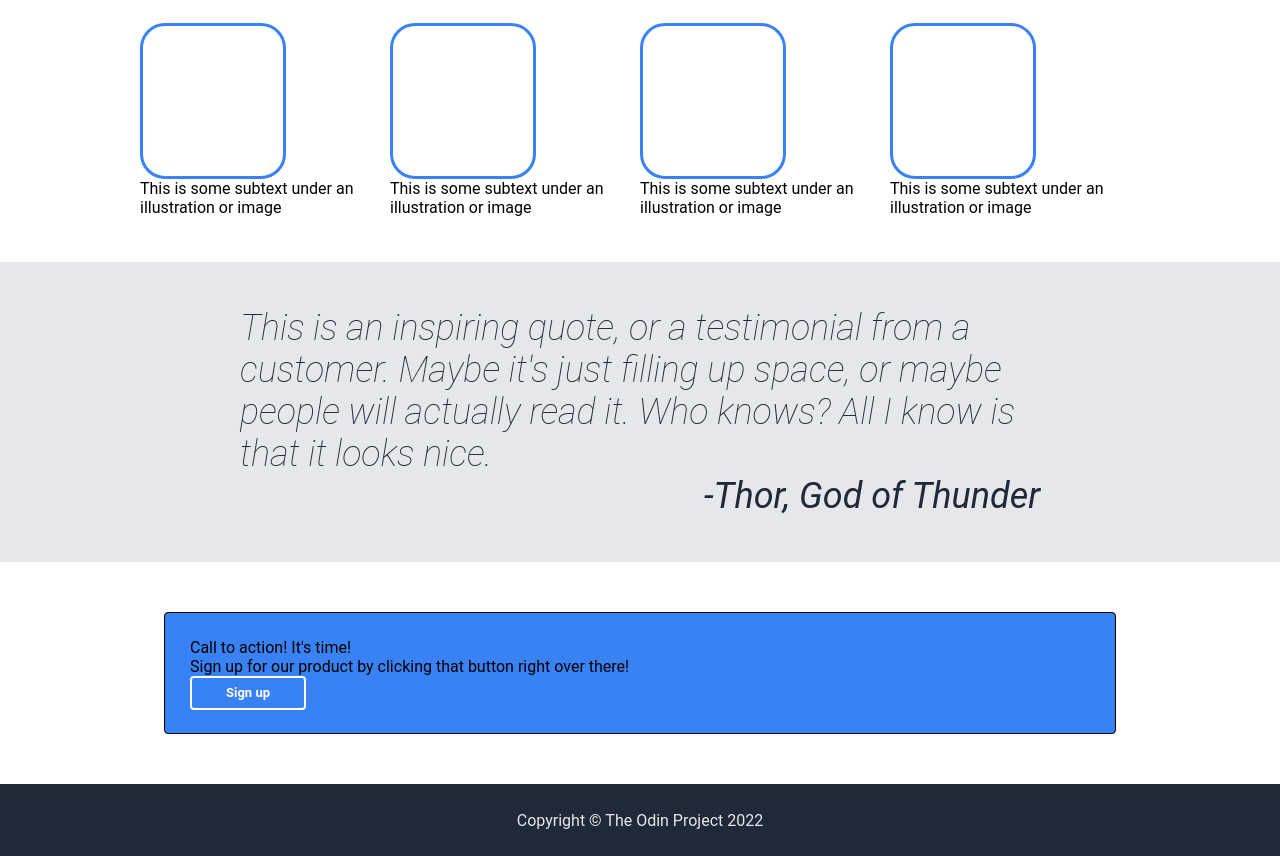
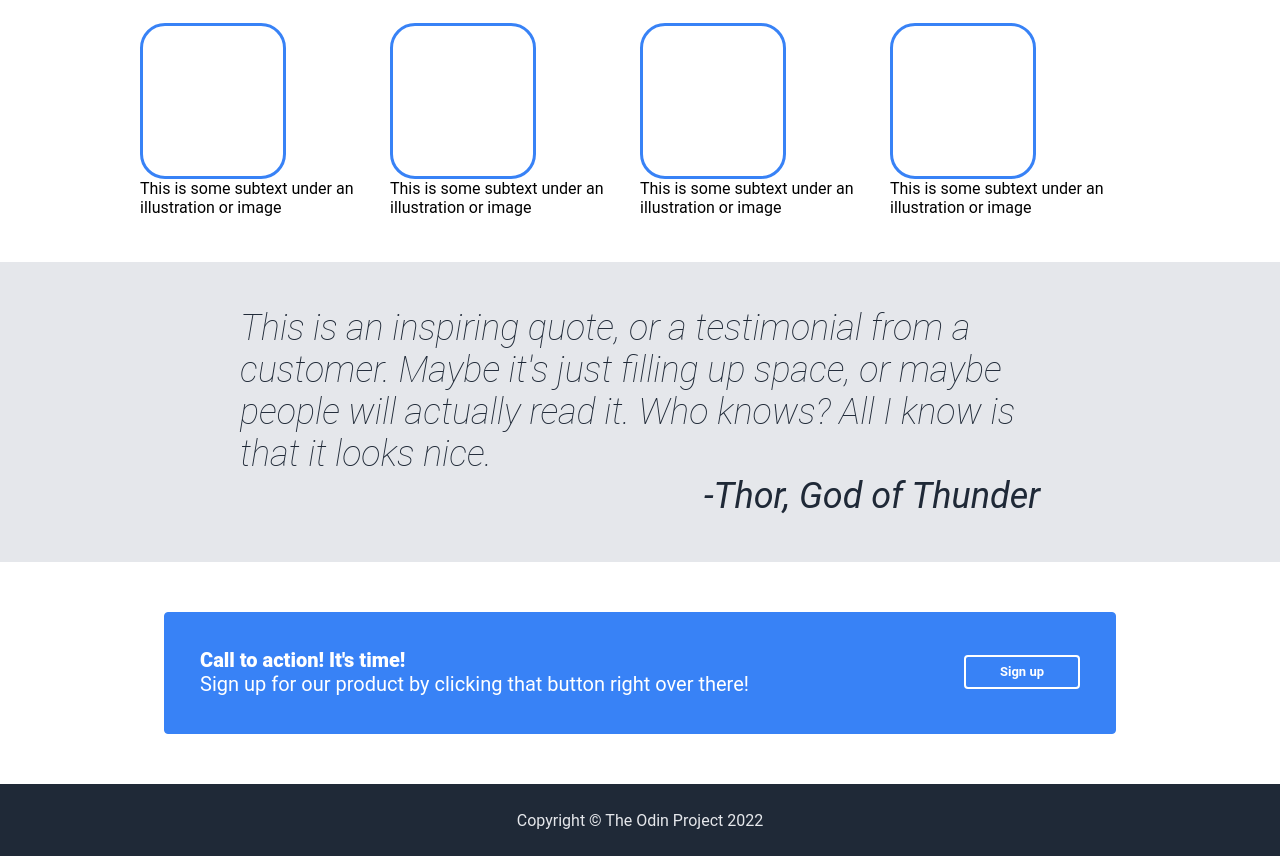
Before and after one commit to chojolan/simple-landing-page, a plain HTML site: page index.html in a window 1280 px wide. Shown: the part 532-1388 px from the top of the page. Drawn offline with Linux system fonts and the light colour scheme.

Commit message:
Added flexbox properties to all elements in the landing page

```diff
--- a/index.html
+++ b/index.html
@@ -65,9 +65,13 @@
     </div>
     <div class="bottom">
         <div class="rectangle">
-            <div class="rectangle-header">Call to action! It's time!</div>
-            <div class="rectangle-description">Sign up for our product by clicking that button right over there!</div>
-            <div class="bottom-signup">Sign up</div>
+            <div class="bottom-text-container">
+            <div class="bottom-text">
+                <div class="rectangle-header">Call to action! It's time!</div>
+                <div class="rectangle-description">Sign up for our product by clicking that button right over there!</div>
+            </div>
+        <div class="bottom-signup">Sign up</div>
+        </div>
         </div>
     </div>
     <div class="footer">Copyright © The Odin Project 2022</div>
--- a/styles.css
+++ b/styles.css
@@ -119,13 +119,18 @@ body {
     padding: 50px;
 }
 
-.rectangle {
-    background-color: #3882F6;
-    height: 70px;
-    width: 900px;
-    border: 1px solid;
-    border-radius: 4px;
-    padding: 25px;
+.bottom-text-container {
+    display: flex;
+    justify-content: space-between;
+    align-items: center;
+    margin: 10px;
+}
+
+.bottom-text {
+    display: flex;
+    flex-direction: column;
+    color: #FFFFFF;
+    font-size: 20px;
 }
 
 .footer {
@@ -178,8 +183,17 @@ body {
     padding-top: 25px;
 }
 
+.rectangle {
+    background-color: #3882F6;
+    height: 70px;
+    width: 900px;
+    border: 1px solid #3882F6;
+    border-radius: 4px;
+    padding: 25px;
+}
+
 .rectangle-header {
-    font-weight: 400;
+    font-weight: 800;
 }
 
 a {
```
